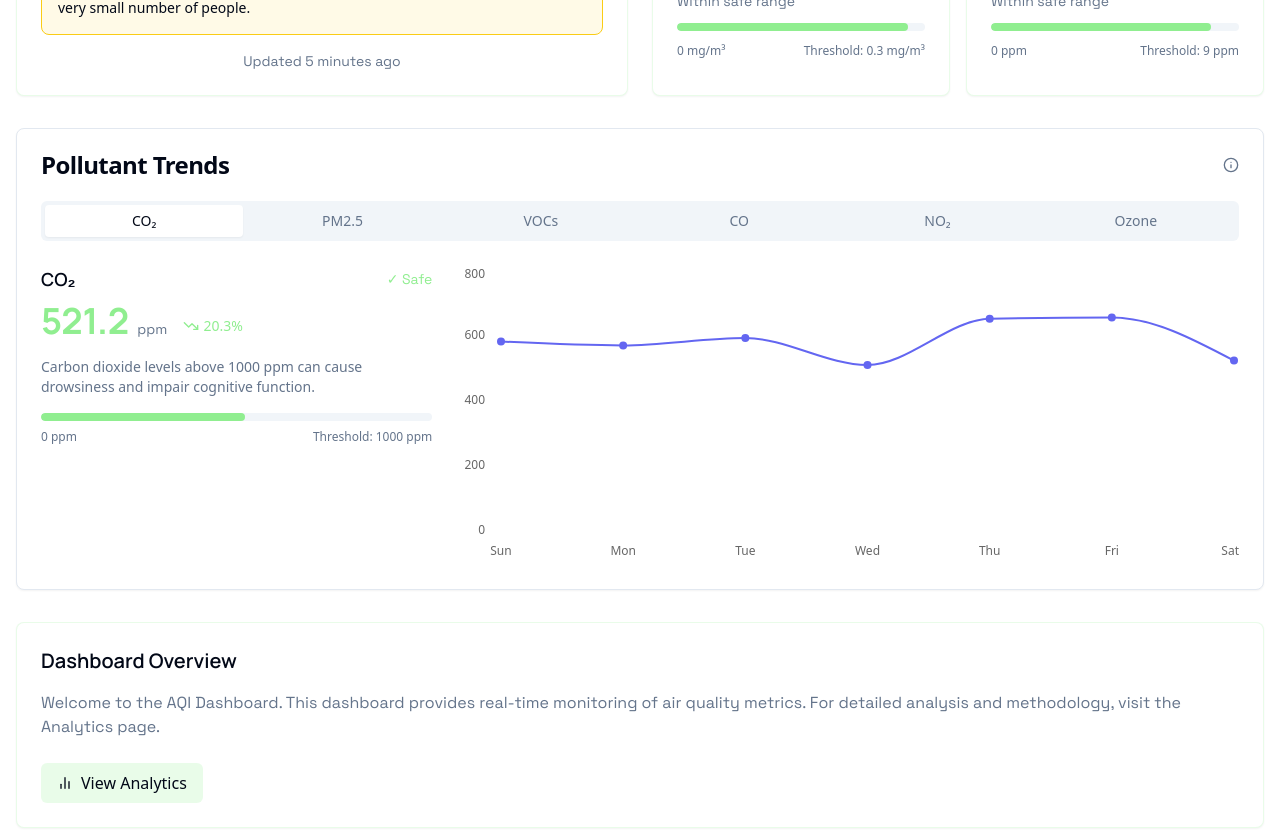
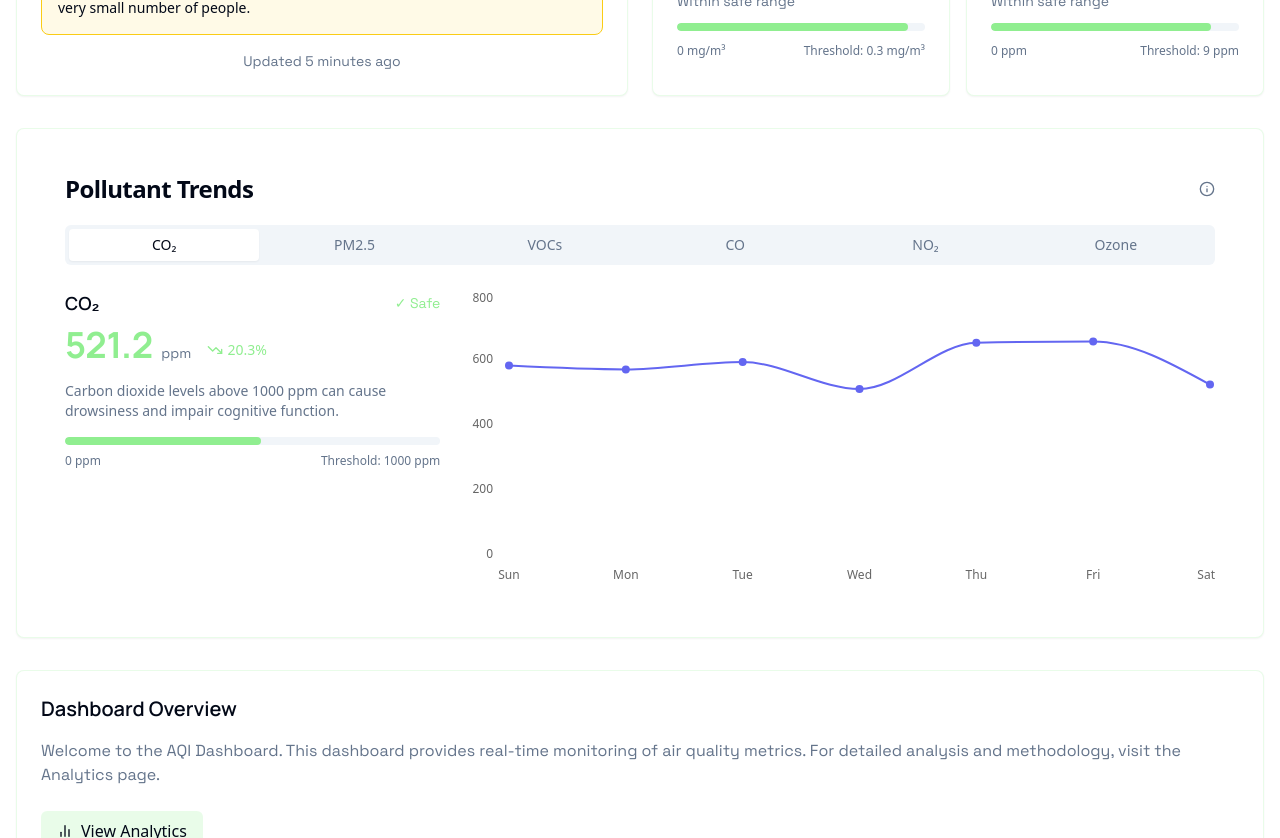
Before and after one commit to dipen353/IoT-AQI-Clean, a Next.js app: page / in a window 1280 px wide. Shown: the part 440-1278 px from the top of the page. Built offline with nearby package versions, Linux system fonts and the light colour scheme.

Commit message:
revert: remove hover effect and restore original Pollutant Trends card

```diff
--- a/components/pollutant-trends-card.tsx
+++ b/components/pollutant-trends-card.tsx
@@ -106,7 +106,7 @@ export default function PollutantTrendsCard({ className }: PollutantTrendsCardPr
 
   if (!mounted) {
     return (
-      <Card className={className}>
+      <Card className={`p-6 hover:shadow-lg transition-all duration-300 hover:translate-y-[-5px] border-safety-green/20 hover:border-safety-green ${className || ""}`}>
         <CardHeader>
           <CardTitle>Pollutant Trends</CardTitle>
         </CardHeader>
@@ -145,7 +145,7 @@ export default function PollutantTrendsCard({ className }: PollutantTrendsCardPr
   }
 
   return (
-    <Card className={className}>
+    <Card className={`p-6 hover:shadow-lg transition-all duration-300 hover:translate-y-[-5px] border-safety-green/20 hover:border-safety-green ${className || ""}`}>
       <CardHeader>
         <CardTitle className="flex items-center justify-between">
           <span>Pollutant Trends</span>
```
